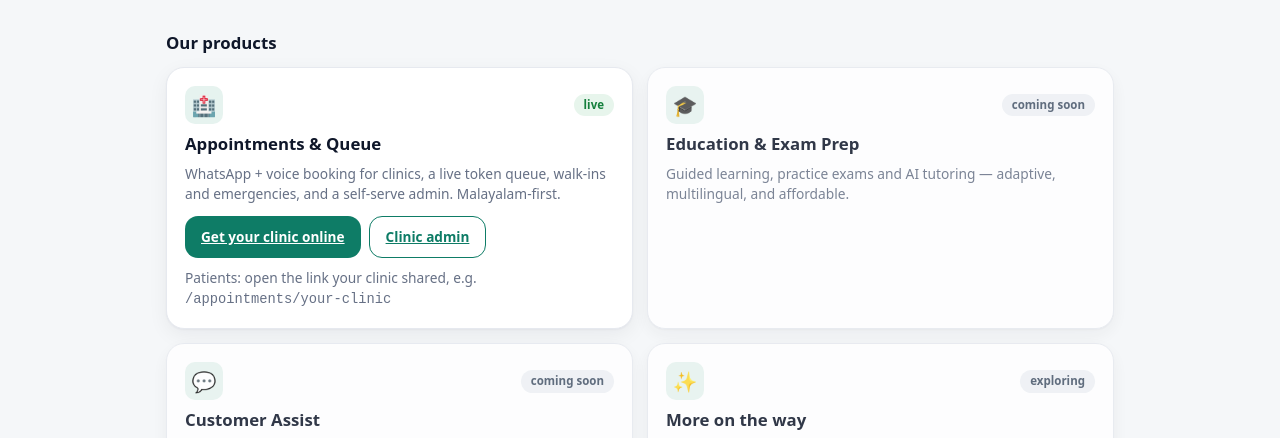
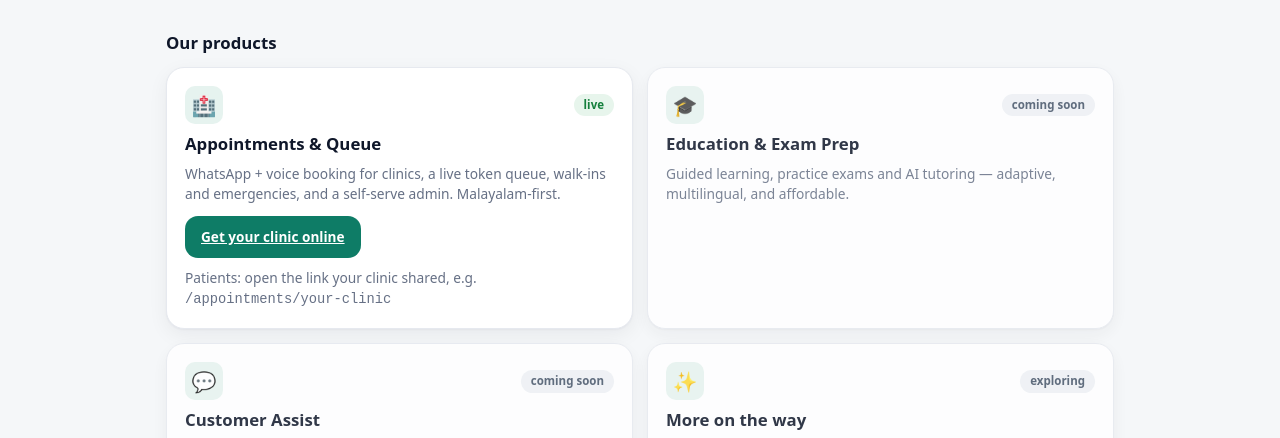
Before and after one commit to mssoppadla/tovaitech-site, a plain HTML site: page public/index.html in a window 1280 px wide. Shown: the part 300-738 px from the top of the page. Drawn offline with Linux system fonts and the light colour scheme.

Commit message:
chore(site): hide Clinic admin link until the admin UI is ready
Remove the 'Clinic admin' button from the Appointments product card on the
landing page. The /admin.html screen isn't ready to surface publicly yet;
we'll re-add the link once it is. Keeps the 'Get your clinic online' CTA.

Co-Authored-By: Claude Opus 4.8 <noreply@anthropic.com>

```diff
--- a/public/index.html
+++ b/public/index.html
@@ -47,7 +47,6 @@
       <p>WhatsApp + voice booking for clinics, a live token queue, walk-ins and emergencies, and a self-serve admin. Malayalam-first.</p>
       <div class="linkrow">
         <a class="btn" href="mailto:hello@tovaitech.in?subject=Clinic%20onboarding">Get your clinic online</a>
-        <a class="btn ghost" href="/admin.html">Clinic admin</a>
       </div>
       <p class="muted" style="margin-top:2px">Patients: open the link your clinic shared, e.g. <code>/appointments/your-clinic</code></p>
     </div>
```
